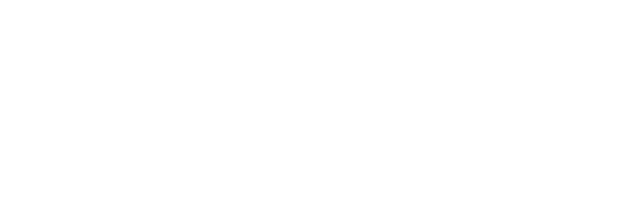
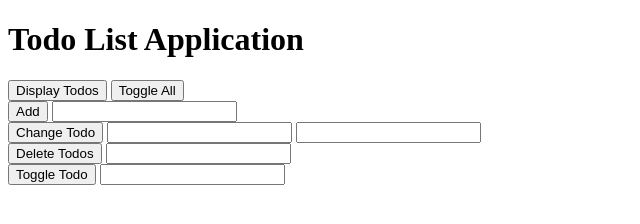
Before and after one commit to christiantabile/watchandcode, a plain HTML site: page practical-javascript/index.html in a window 1280 px wide. Shown: the whole page, without its empty margins (0-640 px from the left). Drawn offline with Linux system fonts and the light colour scheme.

Commit message:
Modify README.md, index.html, main.js for Todo List Application

```diff
--- a/practical-javascript/index.html
+++ b/practical-javascript/index.html
@@ -6,6 +6,40 @@
   </head>
 
   <body>
-    <script></script>
+    <h1>Todo List Application</h1>
+
+    <!-- 1. There should be a "Display todos" button and a "Toggle all" button in
+    the app
+    <button id="displayTodosButton">Display Todos</button>
+    <button id="toggleAllButton">Toggle All</button> -->
+
+    <!-- Replaced lines 13-14 with 17 and 22-->
+    <div>
+      <button onclick="handlers.displayTodos()">Display Todos</button>
+      <button onclick="handlers.toggleAll()">Toggle All</button>
+    </div>
+
+    <div>
+      <button onclick="handlers.addTodo()">Add</button>
+      <input id="addTodoText" type="text" />
+    </div>
+
+    <div>
+      <button onclick="handlers.changeTodo()">Change Todo</button>
+      <input id="changeTodoPosition" type="number" />
+      <input id="changeTodoText" type="text" />
+    </div>
+
+    <div>
+      <button onclick="handlers.deleteTodo()">Delete Todos</button>
+      <input id="deleteTodoPosition" type="number" />
+    </div>
+
+    <div>
+      <button onclick="handlers.toggleCompleted()">Toggle Todo</button>
+      <input id="toggleCompletedPosition" type="number" />
+    </div>
+
+    <script src="/practical-javascript/scripts/main.js"></script>
   </body>
 </html>
--- a/practical-javascript/scripts/main.js
+++ b/practical-javascript/scripts/main.js
@@ -0,0 +1,315 @@
+// Todo List Application
+
+/* Arrays: a single variable used to store different elements */
+var todosArray = ["item1", "item2", "item3"];
+
+// !Requirements: Version 2
+/* Function: a set of statements that perform a task.
+1. It should have a function to display todos
+2. It should have a function to add new todos
+3. It should have a function to change todos
+4. It should have a function to delete todos */
+
+// 1. It should have a function to display todos.
+function displayTodos() {
+  console.log("My todos:", todosArray);
+}
+
+//2. It should have a function to add new todos.
+function addTodo(todo) {
+  todosArray.push(todo);
+  displayTodos();
+}
+
+//3. It should have a function to change todos
+function changeTodo(position, newValue) {
+  todosArray[position] = newValue;
+  displayTodos();
+}
+
+//4. It should have a function to delete todos.
+function deleteTodo(position) {
+  todosArray.splice(position, 1);
+  displayTodos();
+}
+
+// !Requirements: Version 3
+/* Object: a variable with properties (groups related data and Functions together)
+Method: a function in an object (a Function which is a property of an object)
+1. It should store todos array on an object
+2. It should have a displayTodos method
+3. It should have an addTodo method
+4. It should have a changeTodo method
+5. It should have a deleteTodo method
+
+this: refers to contents within an Object
+*/
+
+// 1. It should store todos array on an object
+var todoList = {
+  todos: todosArray,
+
+  //2. It should have a displayTodos method
+  displayTodos: function() {
+    console.log("My Todos:", this.todos);
+  },
+
+  //3. It should have an addTodo method
+  addTodo: function(todo) {
+    this.todos.push(todo);
+    this.displayTodos();
+  },
+
+  //4. It should have a changeTodo method
+  changeTodo: function(position, newValue) {
+    this.todos[position] = newValue;
+    this.displayTodos();
+  },
+
+  //5. It should have a deleteTodo method
+  deleteTodo: function(position) {
+    this.todos.splice(position, 1);
+    this.displayTodos();
+  }
+};
+
+// !Requirements: Version 4
+/* Booleans: values represented by 0(false) or 1(true)
+1. todoList.addTodo should add objects
+2. todoList.changeTodo should change the todoText properly
+3. todoList.toggleCompleted should change the completed property
+*/
+
+var todoList = {
+  todos: [],
+
+  displayTodos: function() {
+    console.log("My Todos:", this.todos);
+  },
+
+  // 1. todoList.addTodo should add objects
+  addTodo: function(todoText) {
+    this.todos.push({
+      todoText: todoText,
+      completed: false
+    });
+    this.displayTodos();
+  },
+
+  // 2. todoList.changeTodo should change the todoText properly
+  changeTodo: function(position, todoText) {
+    // this.todos[position] = newValue;
+    this.todos[position].todoText = todoText;
+    this.displayTodos();
+  },
+
+  deleteTodo: function(position) {
+    this.todos.splice(position, 1);
+    this.displayTodos();
+  },
+
+  // 3. todoList.toggleCompleted should change the completed property
+  toggleCompleted: function(position) {
+    var todo = this.todos[position];
+    todo.completed = !todo.completed;
+    this.displayTodos();
+  }
+};
+
+//!Requirements: Version 5
+/* For Loops and If Statements
+1. .displayTodos should show .todoText
+2. .displayTodos should tell you if .todos is empty
+3. .displayTodos should show .completed
+*/
+
+var todoList = {
+  todos: [],
+
+  displayTodos: function() {
+    // 2. .displayTodos should tell you if .todos is empty
+    if (this.todos.length === 0) {
+      console.log("Your todo list is empty!");
+    }
+    //1 .displayTodos should show .todoText
+    else {
+      console.log("My Todos:");
+      // 3. .displayTodos should show .completed
+      for (var i = 0; i < this.todos.length; i++) {
+        if (this.todos[i].completed === true) {
+          console.log("(x)", this.todos[i].todoText);
+        } else {
+          console.log("( )", this.todos[i].todoText);
+        }
+      }
+    }
+  },
+
+  addTodo: function(todoText) {
+    this.todos.push({
+      todoText: todoText,
+      completed: false
+    });
+    this.displayTodos();
+  },
+
+  changeTodo: function(position, todoText) {
+    // this.todos[position] = newValue;
+    this.todos[position].todoText = todoText;
+    this.displayTodos();
+  },
+
+  deleteTodo: function(position) {
+    this.todos.splice(position, 1);
+    this.displayTodos();
+  },
+
+  toggleCompleted: function(position) {
+    var todo = this.todos[position];
+    todo.completed = !todo.completed;
+    this.displayTodos();
+  }
+};
+
+//!Requirements: Version 6
+/* Thinking in Code
+1. .toggleAll: if everything's true, make everything false
+2. .toggleAll: otherwise, make everything true
+*/
+
+var todoList = {
+  todos: [],
+
+  displayTodos: function() {
+    if (this.todos.length === 0) {
+      console.log("Your todo list is empty!");
+    } else {
+      console.log("My Todos:");
+      for (var i = 0; i < this.todos.length; i++) {
+        if (this.todos[i].completed === true) {
+          console.log("(x)", this.todos[i].todoText);
+        } else {
+          console.log("( )", this.todos[i].todoText);
+        }
+      }
+    }
+  },
+
+  addTodo: function(todoText) {
+    this.todos.push({
+      todoText: todoText,
+      completed: false
+    });
+    this.displayTodos();
+  },
+
+  changeTodo: function(position, todoText) {
+    // this.todos[position] = newValue;
+    this.todos[position].todoText = todoText;
+    this.displayTodos();
+  },
+
+  deleteTodo: function(position) {
+    this.todos.splice(position, 1);
+    this.displayTodos();
+  },
+
+  toggleCompleted: function(position) {
+    var todo = this.todos[position];
+    todo.completed = !todo.completed;
+    this.displayTodos();
+  },
+
+  toggleAll: function() {
+    var totalTodos = this.todos.length;
+    var completedTodos = 0;
+
+    // Obtain number of completed todos
+    for (var i = 0; i < totalTodos; i++) {
+      if (this.todos[i].completed === true) {
+        completedTodos++;
+      }
+    }
+
+    // 1. .toggleAll: if everything is true, make everything false
+    if (completedTodos === totalTodos) {
+      for (var i = 0; i < totalTodos; i++) {
+        this.todos[i].completed = false;
+      }
+    } else {
+      // 2. .toggleAll: otherwise, make everything true
+      for (var i = 0; i < totalTodos; i++) {
+        this.todos[i].completed = true;
+      }
+    }
+
+    this.displayTodos();
+  }
+};
+
+//!Requirements: Version 7
+/* HTML: plaintext that gives information to a browser
+DOM (Document Object Model): how the browser interprets HTML,
+can interact with objects in HTML. Organized in a tree structure.
+
+1. There should be a "Display todos" button and a "Toggle all" button in the app
+2. Clicking "Display todos" should run todoList.displayTodos.
+3. Clicking "Toggle all" should run todoList.toggleAll
+
+.addEventListener() // click events, etc.
+*/
+
+/* var displayTodosButton = document.getElementById("displayTodosButton");
+var toggleAllButton = document.getElementById("toggleAllButton");
+
+displayTodosButton.addEventListener("click", function() {
+  todoList.displayTodos();
+});
+
+toggleAllButton.addEventListener("click", function() {
+  todoList.toggleAll();
+});
+
+*/
+
+//!Requirements Version 8
+/* Refactoring: improves nonfunctional attributes of the software
+1. There should be a button for adding todos.
+2. There should be a button for changing todos.
+3. There should be a button for deleting todos.
+4. There should be a button for toggling a todo.
+*/
+
+// Replaced Lines 262-271 with lines 281-288
+var handlers = {
+  displayTodos: function() {
+    todoList.displayTodos();
+  },
+  addTodo: function() {
+    var addTodoText = document.getElementById("addTodoText");
+    todoList.addTodo(addTodoText.value);
+    addTodoText.value = "";
+  },
+  changeTodo: function() {
+    var changeTodoPosition = document.getElementById("changeTodoPosition");
+    var changeTodoText = document.getElementById("changeTodoText");
+    todoList.changeTodo(changeTodoPosition.valueAsNumber, changeTodoText.value);
+    changeTodoPosition.value = "";
+    changeTodoText.value = "";
+  },
+  deleteTodo: function() {
+    var deleteTodoPosition = document.getElementById("deleteTodoPosition");
+    todoList.deleteTodo(deleteTodoPosition.valueAsNumber);
+    deleteTodoPosition.value = "";
+  },
+  toggleCompleted: function() {
+    var toggleCompletedPosition = document.getElementById(
+      "toggleCompletedPosition"
+    );
+    todoList.toggleCompleted(toggleCompletedPosition.valueAsNumber);
+    toggleCompletedPosition = "";
+  },
+  toggleAll: function() {
+    todoList.toggleAll();
+  }
+};
```
Also changed, not shown: 1 other file.
